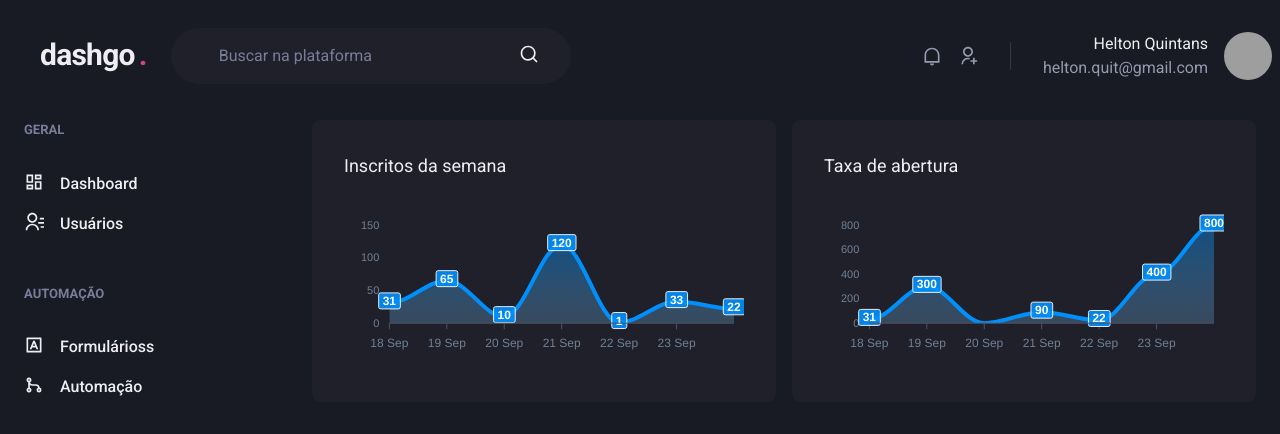
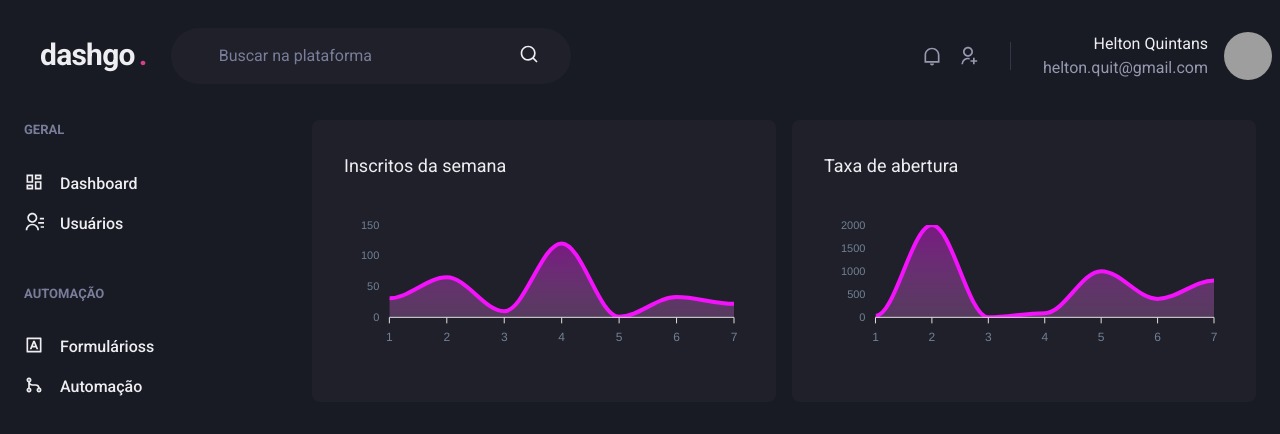
Before and after one commit to helton-quintans/dashgo, a Next.js app: page /dashboard in a window 1280 px wide. Shown: the top 434 px of the page. Built offline with nearby package versions, Linux system fonts and the light colour scheme; grey boxes are pictures that could not be loaded.

Commit message:
fix: objeto de opções dos  gráficos

```diff
--- a/src/pages/dashboard.tsx
+++ b/src/pages/dashboard.tsx
@@ -21,43 +21,44 @@ const options = {
     show: false,
   },
   dataLabels: {
-    enable: false,
+    enabled: false,
   },
-  stroke: {
-    curve: "smooth",
-  },
+
   tooltip: {
     enabled: false,
   },
-  xaxis: {
-    type: "datetime",
-    axisBorder: {
-      color: theme.colors.gray[600],
-    },
-    axisTicks: {
-      color: theme.colors.gray[600],
-    },
-    categories: [
-      "2022-09-18T00:00:000Z",
-      "2022-09-19T00:00:000Z",
-      "2022-09-20T00:00:000Z",
-      "2022-09-21T00:00:000Z",
-      "2022-09-22T00:00:000Z",
-      "2022-09-23T00:00:000Z",
-      "2022-09-24T00:00:000Z",
-    ],
-  },
+  // xaxis: {
+  //   type: "datetime",
+  //   axisBorder: {
+  //     color: theme.colors.gray[600]
+  //   },
+  //   axisTicks: {
+  //     color: theme.colors.gray[600]
+  //   },
+  //   categories: [
+  //     "2022-09-18T00:00:000Z",
+  //     "2022-09-19T00:00:000Z",
+  //     "2022-09-20T00:00:000Z",
+  //     "2022-09-21T00:00:000Z",
+  //     "2022-09-22T00:00:000Z",
+  //     "2022-09-23T00:00:000Z",
+  //     "2022-09-24T00:00:000Z",
+  //   ],
+  // },
   fill: {
     opacity: 0.3,
+    colors:['#f411fc', '#9C27B0'],
     type: "gradient",
     gradiente:{
-      shade: "dark"
+      shade: "dark",
+      opacityFrom: 0.7,
+      opacityTo: 0.3,
     }
   }
 };
 
 const series1 = [{ name: "series", data: [31, 65, 10, 120, 1, 33, 22] }];
-const series2 = [{ name: "series", data: [31, 300, , 90, 22, 400, 800] }];
+const series2 = [{ name: "series", data: [31, 2000, , 90, 1000, 400, 800] }];
 
 export default function Dashboard() {
   return (
```
